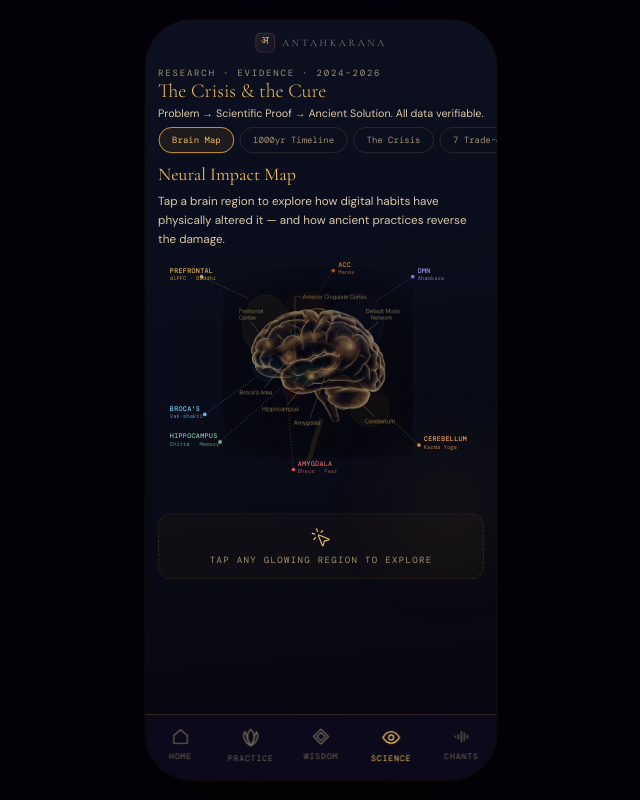
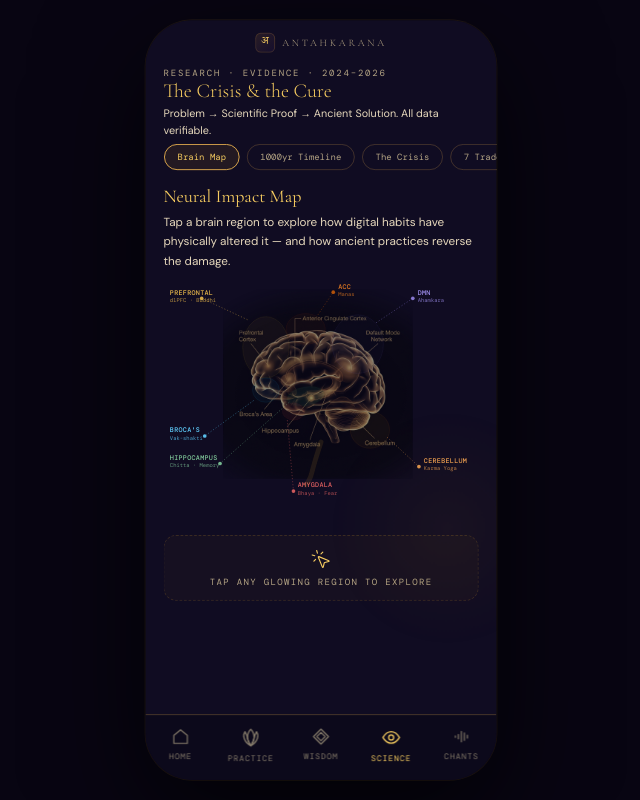
Before and after one commit to tejastarun007/Antahkarana-Cure-to-Brain-Rot, a Next.js app: page /science in a window 1280 px wide. Shown: the whole page, without its empty margins (319-959 px from the left). Built offline with nearby package versions, Linux system fonts and the light colour scheme.

Commit message:
style: fix science page background color and standardize inline padding

```diff
--- a/src/app/(app)/science/page.tsx
+++ b/src/app/(app)/science/page.tsx
@@ -36,7 +36,7 @@ export default function Science() {
   return (
     <div className="screen on" id="sci">
       <TopBar />
-      <div style={{ padding: '6px 14px 6px', flexShrink: 0 }}>
+      <div style={{ padding: '6px 20px 6px', flexShrink: 0 }}>
         <div className="lbl">Research · Evidence · 2024–2026</div>
         <div style={{ fontFamily: 'var(--serif)', fontSize: '22px', fontWeight: 300, color: 'var(--gold2)' }}>The Crisis & the Cure</div>
         <p style={{ fontSize: '12px', color: 'var(--t2)', marginTop: '4px', lineHeight: 1.5 }}>Problem → Scientific Proof → Ancient Solution. All data verifiable.</p>
@@ -50,7 +50,7 @@ export default function Science() {
       <div className="scroll" style={{ flex: 1, paddingBottom: '90px' }}>
 
         {activeSciTab === 'brain' && (
-          <div className="sci-sec on" style={{ padding: '0 14px', paddingBottom: '16px' }}>
+          <div className="sci-sec on" style={{ padding: '0 20px', paddingBottom: '20px' }}>
             <div className="sci-h">Neural Impact Map</div>
             <div className="sci-sub">Tap a brain region to explore how digital habits have physically altered it — and how ancient practices reverse the damage.</div>
 
@@ -264,7 +264,7 @@ export default function Science() {
         )}
 
         {activeSciTab === 'timeline' && (
-          <div className="sci-sec on" style={{ padding: '0 14px', paddingBottom: '16px' }}>
+          <div className="sci-sec on" style={{ padding: '0 20px', paddingBottom: '20px' }}>
             <div className="sci-h">1000 Years of Cognitive Evolution</div>
             <div className="sci-sub">Conscious, meaningful processing — not raw sensory input (~11M bits/sec). Data: UNESCO, WHO, OECD PIAAC, Hilbert & Lopez (2011 Science), Bohn & Short (2012 IJOC).</div>
             <div className="proof"><div className="proof-lbl">Key Finding</div><div className="proof-stat" style={{ color: 'var(--sindoor2)' }}>700×</div><div className="proof-t">increase in information processing rate since 1000 CE. But comprehension and depth have inverted. <strong>The gap between exposure and understanding is at its widest in human history.</strong></div><div className="cite">Source: Synthesis model v2.0 · Neuroscience research, UNESCO, WHO, OECD PIAAC</div></div>
@@ -294,7 +294,7 @@ export default function Science() {
         )}
 
         {activeSciTab === 'crisis' && (
-          <div className="sci-sec on" style={{ padding: '0 14px', paddingBottom: '16px' }}>
+          <div className="sci-sec on" style={{ padding: '0 20px', paddingBottom: '20px' }}>
             <div className="sci-h">The Brain Has Been Refactored</div>
             <div className="sci-sub">Not metaphorically. Physically. Measurably. Diffusion Tensor MRI shows structural changes across every lobe in heavy digital users.</div>
             <div className="proof"><div className="proof-lbl">MRI Evidence · DTI Scans</div><div className="proof-t">Visual processing stream has <strong>thickened</strong>. Dorsolateral prefrontal cortex has <strong>thinned</strong>. Heavy digital users show a <strong>35% drop</strong> in prefrontal impulse control via EEG Beta wave variability collapse.</div><div className="cite">Loh & Kanai (2014) PLoS ONE · Uncapher & Wagner (2018) PNAS</div></div>
@@ -305,7 +305,7 @@ export default function Science() {
         )}
 
         {activeSciTab === 'tradeoffs' && (
-          <div className="sci-sec on" style={{ padding: '0 14px', paddingBottom: '16px' }}>
+          <div className="sci-sec on" style={{ padding: '0 20px', paddingBottom: '20px' }}>
             <div className="sci-h">The Seven Neural Trade-Offs</div>
             <div className="sci-sub">Brain energy budget: ~20 watts. Zero-sum. When one region gains dominance, others yield. Seven measurable shifts — all moving in the same direction simultaneously. Source: fMRI, VBM/DTI studies, EEG behavioural proxy metrics.</div>
 
@@ -326,7 +326,7 @@ export default function Science() {
         )}
 
         {activeSciTab === 'evidence' && (
-          <div className="sci-sec on" style={{ padding: '0 14px', paddingBottom: '16px' }}>
+          <div className="sci-sec on" style={{ padding: '0 20px', paddingBottom: '20px' }}>
             <div className="sci-h">Habit Impact: Scientific Evidence</div>
             <div className="sci-sub">Every habit either builds or erodes neural infrastructure. Peak effect sizes from peer-reviewed research.</div>
             <div className="sci-h" style={{ fontSize: '14px', color: 'var(--jade)', margin: '0 0 8px' }}>✅ Positive Habits</div>
@@ -345,7 +345,7 @@ export default function Science() {
         )}
 
         {activeSciTab === 'spectrum' && (
-          <div className="sci-sec on" style={{ padding: '0 14px', paddingBottom: '16px' }}>
+          <div className="sci-sec on" style={{ padding: '0 20px', paddingBottom: '20px' }}>
             <div className="sci-h">8.1 Billion Humans: Cognitive Spectrum</div>
             <div className="sci-sub">Recalibrated using OECD PIAAC (39 countries, 250,000 adults), UNESCO literacy data, WHO activity reports, DataReportal 2024 screen time data. Original estimates were too generous.</div>
 
@@ -362,7 +362,7 @@ export default function Science() {
         )}
 
         {activeSciTab === 'verdict' && (
-          <div className="sci-sec on" style={{ padding: '0 14px', paddingBottom: '16px' }}>
+          <div className="sci-sec on" style={{ padding: '0 20px', paddingBottom: '20px' }}>
             <div className="sci-h">The Final Calculation</div>
             <div className="sci-sub">After 1000 years of evolution data, 7 neural trade-offs, and global cognitive assessment of 8.1 billion humans.</div>
             <div className="vcard vc10"><div className="vc-n" style={{ color: 'var(--jade)' }}>10%</div><div className="vc-l" style={{ color: 'var(--jade)' }}>~810 Million</div><div className="vc-d">Can genuinely co-work with AI. They use AI. AI does not use them.</div></div>
@@ -373,7 +373,7 @@ export default function Science() {
         )}
 
         {activeSciTab === 'solution' && (
-          <div className="sci-sec on" style={{ padding: '0 14px', paddingBottom: '16px' }}>
+          <div className="sci-sec on" style={{ padding: '0 20px', paddingBottom: '20px' }}>
             <div className="sci-h">The Ancient Solution, Confirmed Modern</div>
             <div className="sci-sub">The compounding atrophy runs in both directions. The same recursive logic that degrades the unprotected brain rebuilds the protected one.</div>
             {[
--- a/src/app/globals.css
+++ b/src/app/globals.css
@@ -1,26 +1,26 @@
 
 /* ══════════ DESIGN TOKENS ══════════ */
 :root{
-  /* Base */
-  --void:#08060f;--deep:#0d0a1c;--mid:#120f28;--dusk:#1c1840;
-  --twilight:#242050;--indigo-dim:#2d2860;
+  /* Base - Richer darks */
+  --void:#0a0712;--deep:#100c22;--mid:#16132e;--dusk:#201a48;
+  --twilight:#2a245a;--indigo-dim:#322c6c;
 
-  /* Gold & Accents - Brightened for compatibility */
-  --ember:#8a5a15;--amber:#c48030;--gold:#e0a548;--gold2:#f0c058;--gold3:#f8d890;--gold4:#fdeec8;
+  /* Gold & Accents - More vibrant and glowing */
+  --ember:#9c6418;--amber:#d28834;--gold:#e8b050;--gold2:#f6cc60;--gold3:#fae098;--gold4:#fef4d4;
 
-  /* Sacred Spectrum */
-  --sindoor:#9b2b00;--saffron:#d46a15;--saffron2:#f08830;--flame:#ffa040;
-  --forest:#1a3a2a;--sage:#3a7a5a;--sage2:#52a878;--jade:#80c89a;
-  --violet:#5040a0;--violet2:#7060c0;--violet3:#9080e0;
+  /* Sacred Spectrum - Brighter */
+  --sindoor:#ab2f00;--saffron:#e27418;--saffron2:#fa9438;--flame:#ffb050;
+  --forest:#1e4230;--sage:#428a66;--sage2:#5cb684;--jade:#8ed2a8;
+  --violet:#5c4ab8;--violet2:#7c6cd8;--violet3:#a092ee;
 
   /* Typography - Brighter for high legibility */
-  --t1:#fdf6e8;--t2:#d8c8a8;--t3:#a09070;--t4:#706858;
+  --t1:#ffffff;--t2:#e6d8bc;--t3:#b4a484;--t4:#847a6a;
 
-  /* Borders & Glass - Based on user gold theme */
-  --glass:rgba(212,150,60,.12);
-  --glass2:rgba(212,150,60,.25);
-  --bdr:rgba(212,150,60,.2);
-  --bdr2:rgba(212,150,60,.38);
+  /* Borders & Glass - More premium glassmorphism */
+  --glass:rgba(232,176,80,.15);
+  --glass2:rgba(232,176,80,.30);
+  --bdr:rgba(232,176,80,.25);
+  --bdr2:rgba(232,176,80,.45);
 
   --serif:var(--font-serif),'Cormorant Garamond',Georgia,serif;
   --sans:var(--font-sans),'DM Sans',sans-serif;
@@ -28,7 +28,7 @@
   --deva:var(--font-deva),'Noto Serif Devanagari',serif;
 }
 *,*::before,*::after{box-sizing:border-box;margin:0;padding:0;-webkit-tap-highlight-color:transparent}
-html,body{height:100%;background:#040208;overflow:hidden}
+html,body{height:100%;background:#080512;overflow:hidden}
 body{display:flex;align-items:center;justify-content:center;font-family:var(--sans);color:var(--t1)}
 
 /* ══════════ PHONE SHELL ══════════ */
@@ -362,8 +362,8 @@ body{display:flex;align-items:center;justify-content:center;font-family:var(--sa
 .ss-title em{font-style:italic;color:var(--gold3)}
 
 /* Wisdom hero */
-.wh{margin:16px 14px 0;border-radius:24px;overflow:hidden;position:relative;flex-shrink:0}
-.wh-inner{padding:24px 22px;background:linear-gradient(145deg,rgba(28,22,56,.95),rgba(14,10,30,.98));border:1px solid var(--bdr2);border-radius:inherit}
+.wh{margin:20px 20px 0;border-radius:24px;overflow:hidden;position:relative;flex-shrink:0}
+.wh-inner{padding:28px 24px;background:linear-gradient(145deg,rgba(28,22,56,.95),rgba(14,10,30,.98));border:1px solid var(--bdr2);border-radius:inherit}
 .wh-inner::before{content:'';position:absolute;top:0;left:0;right:0;height:2px;background:linear-gradient(90deg,transparent,var(--gold2),transparent)}
 .wday{font-family:var(--mono);font-size:10px;letter-spacing:2px;text-transform:uppercase;color:var(--saffron2);margin-bottom:14px;display:flex;align-items:center;gap:8px}
 .wday::after{content:'';flex:1;height:1px;background:rgba(200,144,42,.2)}
@@ -379,20 +379,20 @@ body{display:flex;align-items:center;justify-content:center;font-family:var(--sa
 .rs{animation:slw 60s linear infinite}.rr{animation:slw 80s linear infinite reverse}
 
 /* Stats */
-.stats-r{display:grid;grid-template-columns:repeat(4,1fr);gap:8px;padding:0 14px;margin-top:14px}
-.stat-b{background:rgba(255,255,255,.04);border:1px solid var(--bdr);border-radius:12px;padding:12px 8px;text-align:center}
+.stats-r{display:grid;grid-template-columns:repeat(4,1fr);gap:10px;padding:0 20px;margin-top:20px}
+.stat-b{background:rgba(255,255,255,.04);border:1px solid var(--bdr);border-radius:12px;padding:14px 8px;text-align:center}
 .stat-n{font-family:var(--serif);font-size:22px;color:var(--gold2);line-height:1}
 .stat-l{font-size:9px;letter-spacing:1px;text-transform:uppercase;color:var(--t4);margin-top:3px;font-family:var(--mono)}
 
 /* Today progress */
-.today-prog{padding:12px 14px 0}
-.tp-card{background:rgba(255,255,255,.04);border:1px solid var(--bdr);border-radius:12px;padding:14px}
+.today-prog{padding:16px 20px 0}
+.tp-card{background:rgba(255,255,255,.04);border:1px solid var(--bdr);border-radius:14px;padding:18px}
 
 /* Practice pills */
-.s-row{display:flex;justify-content:space-between;align-items:center;padding:16px 14px 10px}
+.s-row{display:flex;justify-content:space-between;align-items:center;padding:24px 20px 14px}
 .s-row h3{font-family:var(--serif);font-size:19px;font-weight:400;color:var(--t1)}
 .s-row a{font-family:var(--mono);font-size:11px;color:var(--gold3);cursor:pointer}
-.hab-grid{display:flex;overflow-x:auto;scrollbar-width:none;-webkit-overflow-scrolling:touch;scroll-snap-type:x mandatory;gap:12px;padding:0 14px;margin-bottom:8px}
+.hab-grid{display:flex;overflow-x:auto;scrollbar-width:none;-webkit-overflow-scrolling:touch;scroll-snap-type:x mandatory;gap:14px;padding:0 20px;margin-bottom:12px}
 .hab-grid::after{content:'';flex:0 0 2px}
 .hab-grid::-webkit-scrollbar{display:none}
 .hab-grid .hc{flex:0 0 156px;scroll-snap-align:start}
@@ -410,7 +410,7 @@ body{display:flex;align-items:center;justify-content:center;font-family:var(--sa
 #sw{display:flex;flex-direction:column;background:var(--deep)}
 
 .wf-header {
-  padding:0 24px 14px; display:flex; align-items:flex-end;
+  padding:0 24px 20px; display:flex; align-items:flex-end;
   justify-content:space-between; flex-shrink:0; position:relative; z-index:5;
 }
 .wf-hl h2 { font-family:var(--serif); font-size:26px; font-weight:300; color:var(--t1); line-height:1.2; }
@@ -419,7 +419,7 @@ body{display:flex;align-items:center;justify-content:center;font-family:var(--sa
 .wf-count span { color:var(--gold2); font-size:38px; }
 
 .wf-feed {
-  flex:1; overflow-y:auto; padding:0 16px;
+  flex:1; overflow-y:auto; padding:0 20px;
   scrollbar-width:none; -webkit-overflow-scrolling:touch;
   scroll-snap-type:y mandatory;
 }
@@ -519,24 +519,24 @@ body{display:flex;align-items:center;justify-content:center;font-family:var(--sa
 #sp{display:flex;flex-direction:column;background:var(--deep)}
 .sp-content{flex:1;overflow-y:auto;overflow-x:hidden;scrollbar-width:none;-webkit-overflow-scrolling:touch;padding-bottom:90px}
 .sp-content::-webkit-scrollbar{display:none}
-.chip-row{display:flex;gap:6px;padding:0 14px 14px;overflow-x:auto;scrollbar-width:none}
+.chip-row{display:flex;gap:8px;padding:0 20px 20px;overflow-x:auto;scrollbar-width:none}
 .chip-row::-webkit-scrollbar{display:none}
 .chip{flex-shrink:0;padding:7px 14px;border-radius:20px;border:1px solid var(--bdr);background:transparent;font-family:var(--mono);font-size:10px;color:var(--t3);cursor:pointer;transition:.15s}
 .chip.on{border-color:var(--gold);color:var(--gold2);background:rgba(200,144,42,.1)}
 .chip:active{transform:scale(.95)}
-.hab-grid-full{display:grid;grid-template-columns:1fr 1fr;gap:9px;padding:0 14px 14px}
+.hab-grid-full{display:grid;grid-template-columns:1fr 1fr;gap:12px;padding:0 20px 20px}
 /* timer */
-.timer-card{margin:0 14px 14px;overflow:visible}
+.timer-card{margin:0 20px 20px;overflow:visible}
 .tf{font-family:var(--serif);font-size:58px;color:var(--gold2);letter-spacing:3px;line-height:1;text-align:center}
 .tn{font-family:var(--mono);font-size:11px;color:var(--t3);letter-spacing:2px;text-transform:uppercase;text-align:center;margin:5px 0 16px}
 .tq{font-family:var(--serif);font-size:14px;font-style:italic;color:var(--t2);line-height:1.65;padding:10px 12px;border-left:2px solid var(--bdr2);text-align:left;margin-bottom:6px}
 .ts{font-family:var(--deva);font-size:16px;color:var(--gold3);opacity:.65;text-align:center}
 
 /* ══════════ SCREEN 5 — SCIENCE ══════════ */
-#sci{display:flex;flex-direction:column;background:linear-gradient(175deg,#0c1020 0%,#090c18 50%,#08060f 100%)}
-.sci-nav{display:flex;gap:6px;padding:0 14px 12px;overflow-x:auto;scrollbar-width:none;flex-shrink:0}
+#sci{display:flex;flex-direction:column;background:var(--deep)}
+.sci-nav{display:flex;gap:8px;padding:0 20px 18px;overflow-x:auto;scrollbar-width:none;flex-shrink:0}
 .sci-nav::-webkit-scrollbar{display:none}
-.sci-sec{display:none;padding:0 14px;padding-bottom:16px}
+.sci-sec{display:none;padding:0 20px;padding-bottom:20px}
 .sci-sec.on{display:block}
 .sci-h{font-family:var(--serif);font-size:20px;color:var(--gold2);margin-bottom:6px}
 .sci-sub{font-size:13px;color:var(--t2);line-height:1.65;margin-bottom:14px}
@@ -591,27 +591,27 @@ body{display:flex;align-items:center;justify-content:center;font-family:var(--sa
 #spf{display:flex;flex-direction:column;background:var(--deep)}
 .spf-content{flex:1;overflow-y:auto;overflow-x:hidden;scrollbar-width:none;-webkit-overflow-scrolling:touch;padding-bottom:90px}
 .spf-content::-webkit-scrollbar{display:none}
-.prof-hero{padding:22px 18px;display:flex;align-items:center;gap:14px}
+.prof-hero{padding:26px 20px;display:flex;align-items:center;gap:16px}
 .avatar{width:60px;height:60px;border-radius:50%;background:linear-gradient(135deg,var(--violet),var(--saffron));display:flex;align-items:center;justify-content:center;font-size:24px;flex-shrink:0;border:2px solid var(--bdr2)}
 .prof-name{font-family:var(--serif);font-size:20px;color:var(--t1);margin-bottom:2px}
 .prof-tier{font-family:var(--mono);font-size:11px;color:var(--saffron2);letter-spacing:1px;text-transform:uppercase}
 .prof-streak{display:flex;align-items:center;gap:5px;margin-top:5px;font-family:var(--mono);font-size:12px;color:var(--gold3)}
 /* score ring */
-.score-ring-wrap{padding:0 14px 14px}
-.sr-inner{display:flex;align-items:center;gap:18px}
+.score-ring-wrap{padding:0 20px 20px}
+.sr-inner{display:flex;align-items:center;gap:20px}
 .ring-svg{position:relative;width:80px;height:80px;flex-shrink:0}
 .ring-svg svg{transform:rotate(-90deg)}
 .ring-center{position:absolute;inset:0;display:flex;flex-direction:column;align-items:center;justify-content:center}
 .ring-n{font-family:var(--serif);font-size:22px;color:var(--gold2);line-height:1}
 .ring-l{font-family:var(--mono);font-size:8px;color:var(--t3);letter-spacing:1px}
 /* progress items */
-.prog-items{padding:0 14px;display:flex;flex-direction:column;gap:9px;margin-bottom:14px}
-.pi{background:rgba(255,255,255,.04);border:1px solid var(--bdr);border-radius:12px;padding:13px}
+.prog-items{padding:0 20px;display:flex;flex-direction:column;gap:10px;margin-bottom:20px}
+.pi{background:rgba(255,255,255,.04);border:1px solid var(--bdr);border-radius:14px;padding:16px}
 .pi-h{display:flex;justify-content:space-between;align-items:baseline;margin-bottom:7px}
 .pi-n{font-size:13px;color:var(--t1);font-weight:500}
 .pi-v{font-family:var(--mono);font-size:12px;color:var(--gold2)}
 /* calendar */
-.cal-wrap{padding:0 14px;margin-bottom:16px}
+.cal-wrap{padding:0 20px;margin-bottom:24px}
 .cal-hd{display:flex;justify-content:space-between;align-items:center;margin-bottom:10px}
 .cal-mo{font-family:var(--serif);font-size:16px;color:var(--t1)}
 .cal-nv{display:flex;gap:4px}
@@ -625,8 +625,8 @@ body{display:flex;align-items:center;justify-content:center;font-family:var(--sa
 .cal-d.today{border:1px solid var(--gold2);color:var(--gold2)}
 .cal-d.fut{opacity:.3}.cal-d.emp{background:transparent}
 /* milestones */
-.ms-grid{padding:0 14px;display:flex;flex-direction:column;gap:9px;margin-bottom:16px}
-.ms{display:flex;align-items:center;gap:12px;padding:13px;border-radius:18px;border:1px solid var(--bdr);background:rgba(255,255,255,.03);transition:.2s;position:relative;overflow:hidden}
+.ms-grid{padding:0 20px;display:flex;flex-direction:column;gap:12px;margin-bottom:24px}
+.ms{display:flex;align-items:center;gap:14px;padding:16px;border-radius:20px;border:1px solid var(--bdr);background:rgba(255,255,255,.03);transition:.2s;position:relative;overflow:hidden}
 .ms.unlocked{border-color:var(--bdr2);background:rgba(200,144,42,.04)}
 .ms.unlocked::before{content:'';position:absolute;top:0;left:0;right:0;height:1px;background:linear-gradient(90deg,transparent,var(--gold),transparent)}
 .ms.locked{opacity:.4;filter:saturate(.25)}
@@ -638,7 +638,7 @@ body{display:flex;align-items:center;justify-content:center;font-family:var(--sa
 .ms-badge{font-family:var(--mono);font-size:10px;color:var(--gold3);margin-top:4px}
 .ms-lock{font-size:16px;color:var(--t4);flex-shrink:0}
 /* profile actions */
-.prof-acts{padding:0 14px 8px;display:flex;flex-direction:column;gap:9px}
+.prof-acts{padding:0 20px 16px;display:flex;flex-direction:column;gap:12px}
 
 /* ══════════ RESPONSIVE ══════════ */
 @media (max-width: 600px) {
@@ -768,7 +768,7 @@ body{display:flex;align-items:center;justify-content:center;font-family:var(--sa
 .breath-text strong { display:block; font-size:13px; font-weight:400; color:var(--t2); margin-bottom:2px; }
 
 /* Queue */
-.pl-queue { padding:0 16px calc(var(--safe-bot)+14px); }
+.pl-queue { padding:0 24px calc(var(--safe-bot)+20px); }
 .pl-queue::-webkit-scrollbar { display:none; }
 .ql { font-size:10px; letter-spacing:2px; text-transform:uppercase; color:var(--t4); padding:12px 4px 10px; }
 .qi {
```
